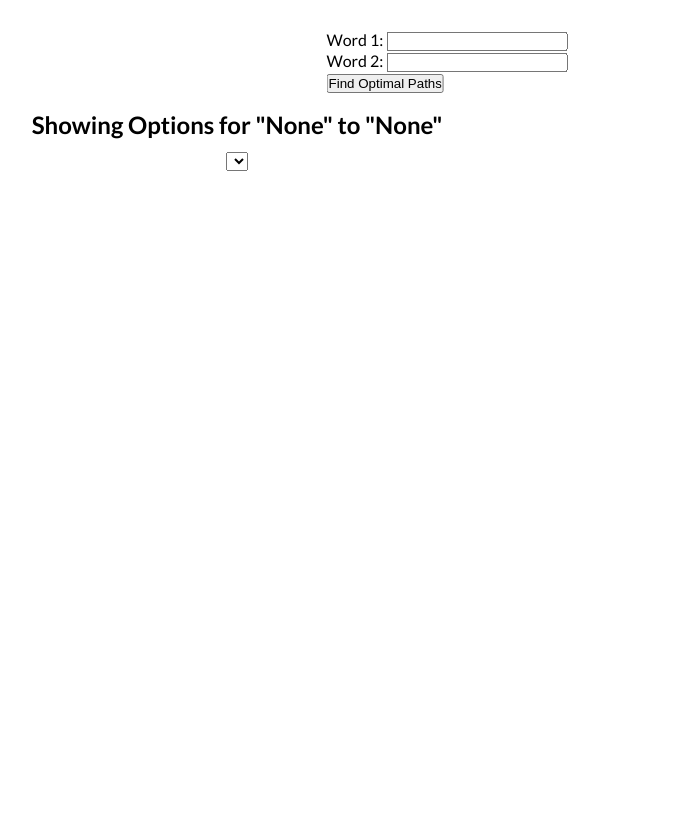
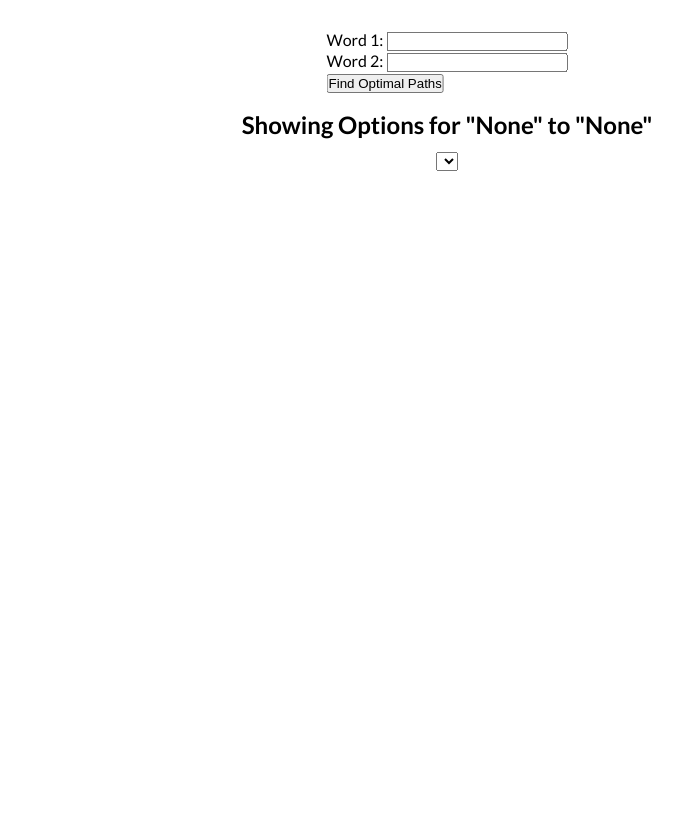
Before and after one commit to TonyTerrasa/weaver_game_analyzer, a Flask app: page /solve4 in a window 1280 px wide. Shown: the top 829 px of the page, without its empty margins (193-875 px from the left). After the commit the page ends 171 px from the top, so only its background shows below. Run offline with Flask 3, Linux system fonts and the light colour scheme; lists and menus that the app fills with data are empty; some libraries are stand-ins or nearby versions.

Commit message:
centering

```diff
--- a/static/answerpage.css
+++ b/static/answerpage.css
@@ -21,8 +21,8 @@ body {
 
 .option-display{
     position: relative;
-    width: 100vh;
-    height: 100vh;
+    width: 100%;
+    height: 100%;
 }
 
 .path-label {
```
